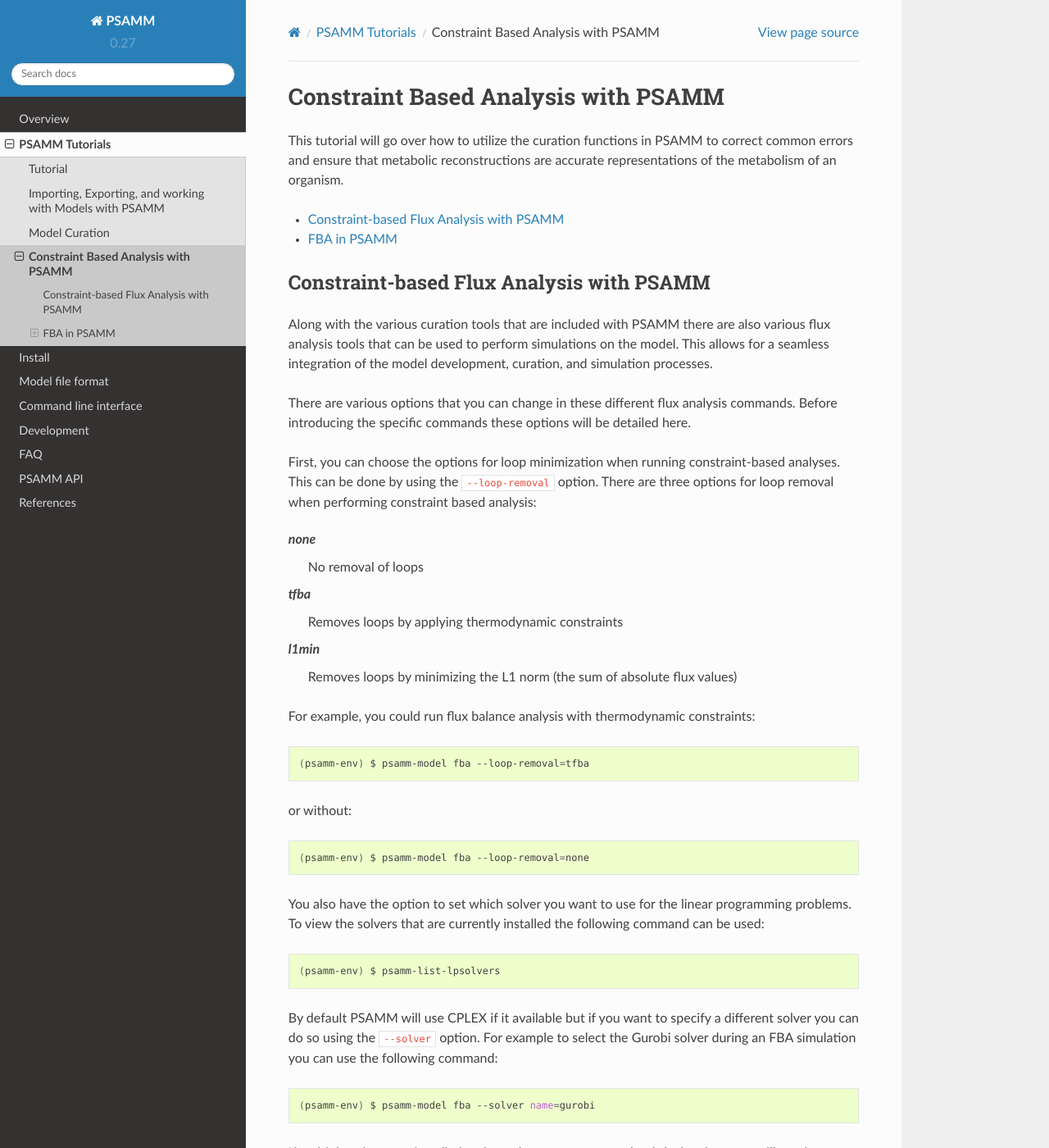
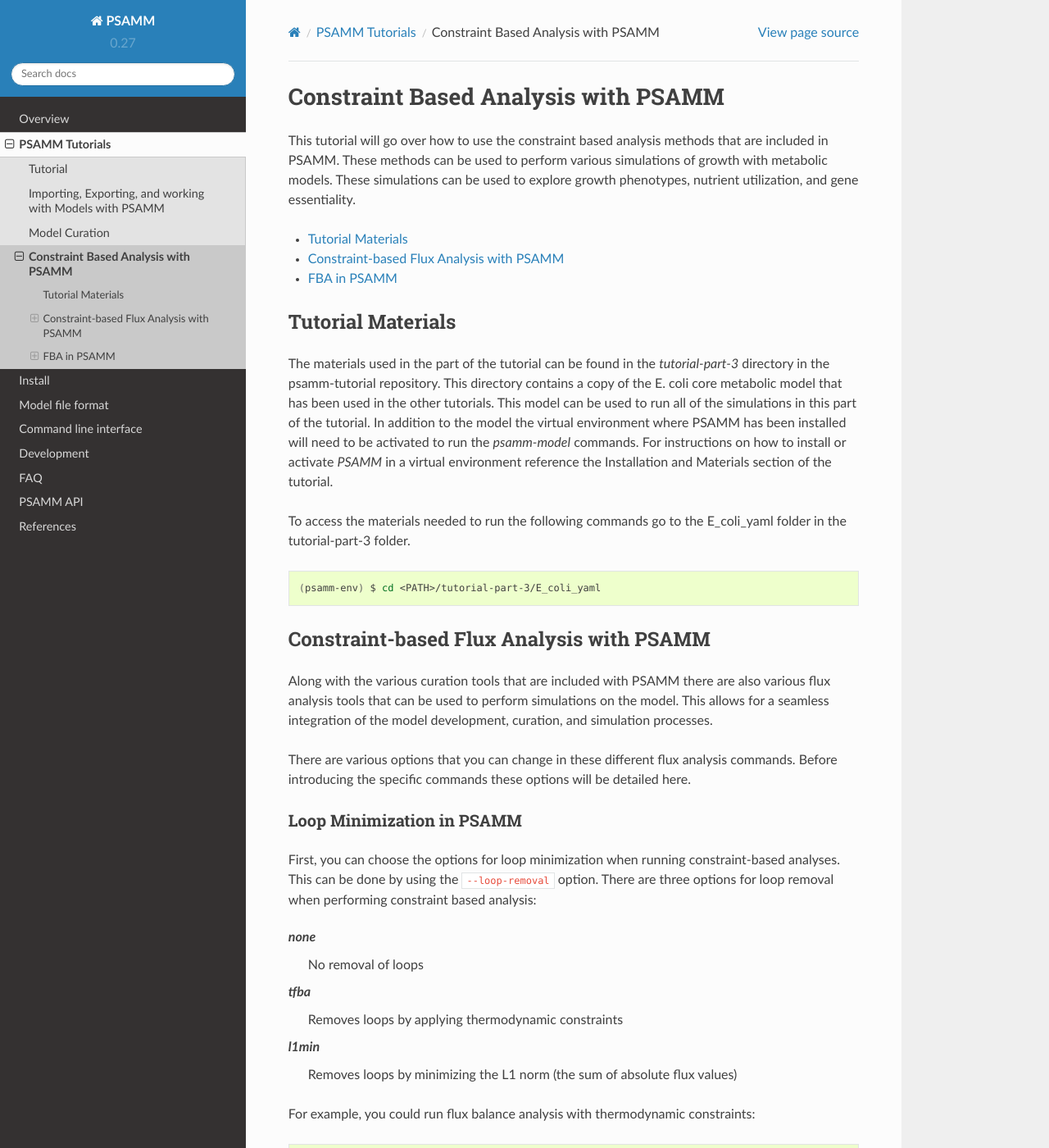
Before and after one commit to zhanglab/psamm, a Sphinx documentation site: the page built from docs/tutorial/constraint_based.rst, in a window 1280 px wide and 1400 px high. Shown: the whole window at 82% size. Built offline with Sphinx 7.4.7 and the Read the Docs theme 2.0.0, drawn with Linux system fonts in a browser that asks for light colours; some of the changed text lies outside the part shown.

Commit message:
finalized the constrain based analysis tutorial

```diff
--- a/docs/tutorial/constraint_based.rst
+++ b/docs/tutorial/constraint_based.rst
@@ -2,14 +2,34 @@
 Constraint Based Analysis with PSAMM
 ====================================
 
-This tutorial will go over how to utilize the curation functions in PSAMM
-to correct common errors and ensure that metabolic reconstructions are
-accurate representations of the metabolism of an organism.
+This tutorial will go over how to use the constraint based analysis methods
+that are included in PSAMM. These methods can be used to perform various
+simulations of growth with metabolic models. These simulations can be used
+to explore growth phenotypes, nutrient utilization, and gene essentiality.
 
 .. contents::
    :depth: 1
    :local:
 
+
+Tutorial Materials
+__________________
+
+The materials used in the part of the tutorial can be found in the `tutorial-part-3`
+directory in the psamm-tutorial repository. This directory contains a copy of the
+E. coli core metabolic model that has been used in the other tutorials. This model
+can be used to run all of the simulations in this part of the tutorial. In addition
+to the model the virtual environment where PSAMM has been installed will need to be
+activated to run the `psamm-model` commands. For instructions on how to install or
+activate `PSAMM` in a virtual environment reference the Installation and Materials
+section of the tutorial.
+
+To access the materials needed to run the following commands go to the E_coli_yaml folder
+in the tutorial-part-3 folder.
+
+.. code-block:: shell
+
+    (psamm-env) $ cd <PATH>/tutorial-part-3/E_coli_yaml
 
 Constraint-based Flux Analysis with PSAMM
 _________________________________________
@@ -22,6 +42,9 @@
 There are various options that you can change in these different flux
 analysis commands. Before introducing the specific commands these options
 will be detailed here.
+
+Loop Minimization in PSAMM
+~~~~~~~~~~~~~~~~~~~~~~~~~~
 
 First, you can choose the options for loop minimization when running
 constraint-based analyses. This can be done by using the ``--loop-removal``
@@ -50,6 +73,10 @@
 
     (psamm-env) $ psamm-model fba --loop-removal=none
 
+
+Choosing Linear Programming Solvers
+~~~~~~~~~~~~~~~~~~~~~~~~~~~~~~~~~~~
+
 You also have the option to set which solver you want to use for the linear
 programming problems. To view the solvers that are currently installed the
 following command can be used:
@@ -75,6 +102,9 @@
     The QSopt_ex solver does not support integer linear programming
     problems. This solver can be used with any commands but you will not be
     able to run the simulation with thermodynamic constraints.
+
+Other Global Options
+~~~~~~~~~~~~~~~~~~~~
 
 Another option that can be used with the various flux analysis commands is the
 ``--epsilon`` option. This option can be used to set the minimum value that a
@@ -259,6 +289,22 @@
 
     (psamm-env) $ psamm-model robustness --steps 1000 EX_o2_e
 
+The output will contain two columns. The first column will be the flux of the
+varied reaction, in this case the EX_o2_e reaction for oxygen exchange. The second
+shows the flux of the biomass reaction for the model. The output will look like this:
+
+.. code-block:: shell
+
+    -63.958958959	0.0238161275506
+    -63.8938938939	0.0253046355225
+    -63.8288288288	0.0267931434944
+    -63.7637637638	0.0282816514663
+    -63.6986986987	0.0297701594383
+    -63.6336336336	0.0312586674102
+    -63.5685685686	0.0327471753821
+    -63.5035035035	0.034235683354
+    -63.4384384384	0.0357241913259
+    ...
 
 If the biomass reaction flux is plotted against the oxygen uptake it can be seen
 that the biomass flux is low at the highest oxygen uptake, reaches
@@ -267,7 +313,34 @@
 
 .. image:: Robustness_chart.png
 
+If a more detailed analysis of internal fluxes is desired the `--all-reaction-fluxes`
+tag can be added to the command. This will print out all of the internal reaction fluxes
+for each step in the robustness analysis. The first column printed will be the reaction ID.
+The second column will be the varying reaction's flux and the last column will be the
+flux of the reaction listed in the first column. This can be used to look at the effects of
+a reaction on internal fluxes in the network. The command to run this would be the following:
 
+.. code-block:: shell
+
+    (psamm-env) $ psamm-model robustness --all-reaction-fluxes --steps 1000 EX_o2_e
+
+And the output for this command will look like the following:
+
+.. code-block:: shell
+
+    G6PDH2r	-63.958958959	0.0
+    AKGDH	-63.958958959	0.0
+    GLNS	-63.958958959	0.00608978381469
+    ADK1	-63.958958959	0.0
+    PYRt2r	-63.958958959	0.0
+    EX_co2_e	-63.958958959	58.986492784
+    ATPM	-63.958958959	8.39
+    SUCCt2_2	-63.958958959	0.0
+    PIt2r	-63.958958959	0.0876123884204
+    EX_lac_D_e	-63.958958959	0.0
+
+Deletion Simulations with PSAMM
+-------------------------------
 
 Gene Deletion
 ~~~~~~~~~~~~~
@@ -297,9 +370,18 @@
 
 .. code-block:: shell
 
-    (psamm-env) $ psamm-model genedelete --gene b0118
+    (psamm-env) $ psamm-model genedelete --gene b1779
 
-This will delete
+This will produce a flux balance analysis result with a model that has any reactions for which b0118 is necessary
+limited to zero flux. The output will show a percentage of the biomass flux of the wild type model that can be
+produced by the deletion model.
+
+.. code-block:: shell
+
+    ...
+    INFO: Objective reaction after gene deletion has flux 0.0
+    INFO: Objective reaction has 0.00% flux of wild type flux
+
 
 Random Minimal Network Analysis
 ~~~~~~~~~~~~~~~~~~~~~~~~~~~~~~~
```
Also changed, not shown: other parts of docs/tutorial/constraint_based.rst (+1 -1 lines).
